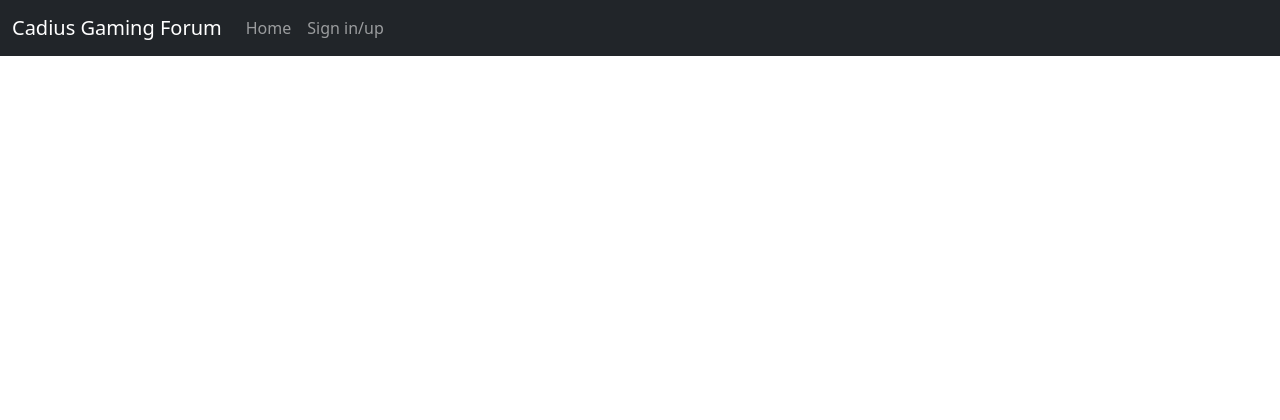
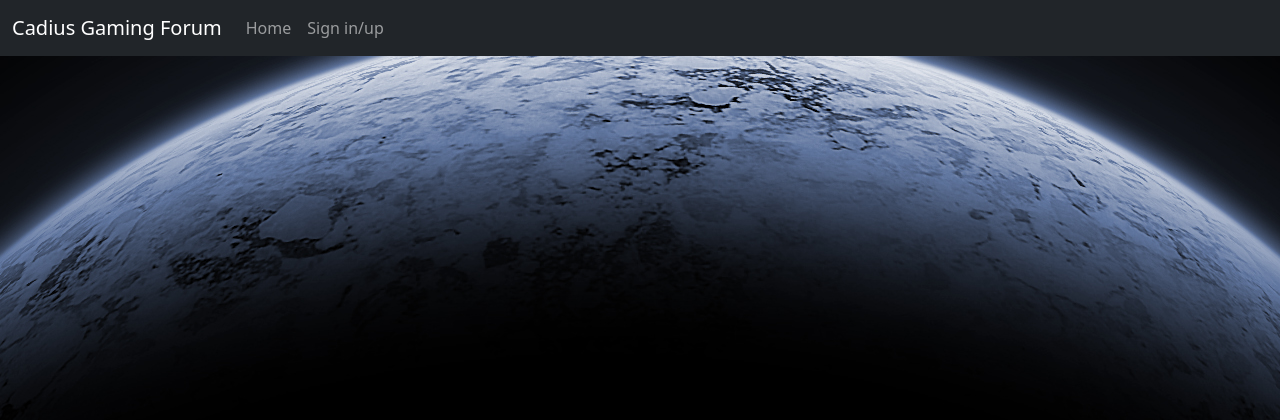
Before and after one commit to robcole-dev/cadius-forum, a Django app: page / in a window 1280 px wide. Shown: the top 420 px of the page. Run offline with Django 3.2, Linux system fonts and the light colour scheme; data that the repository does not hold is empty; some libraries are stand-ins or nearby versions; some web fonts are replaced.

Commit message:
Add background image and style

```diff
--- a/static/css/style.css
+++ b/static/css/style.css
@@ -2,6 +2,13 @@
 
 /*Fonts*/
 @import url('https://fonts.googleapis.com/css2?family=Kanit:wght@300&family=Road+Rage&display=swap');
+
+body {
+    background-image: url('../img/cadius_forum_bg.jpg');
+    background-repeat: no-repeat;
+    background-attachment: fixed;
+    background-position: center center;
+}
 
 .fontawe {
     color: black;
```
Also changed, not shown: static/img/cadius_forum_bg.jpg (added).
